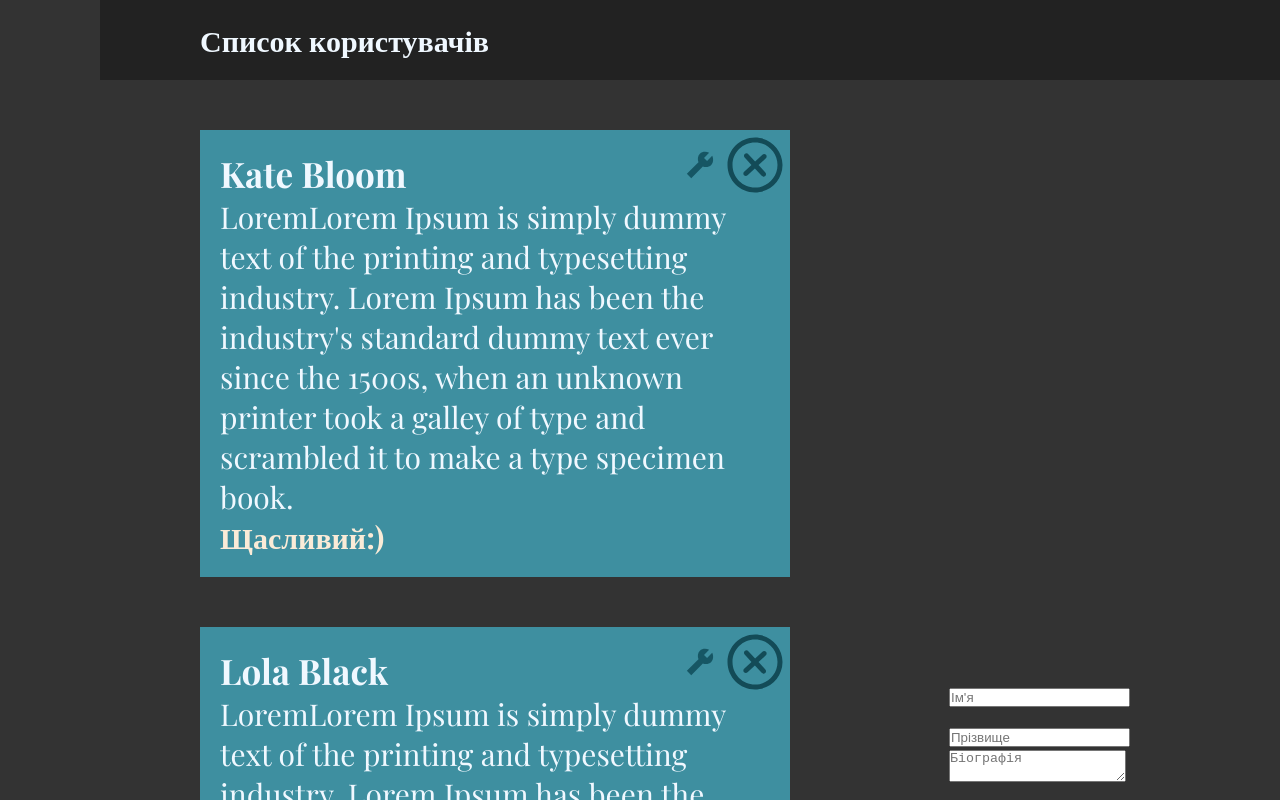
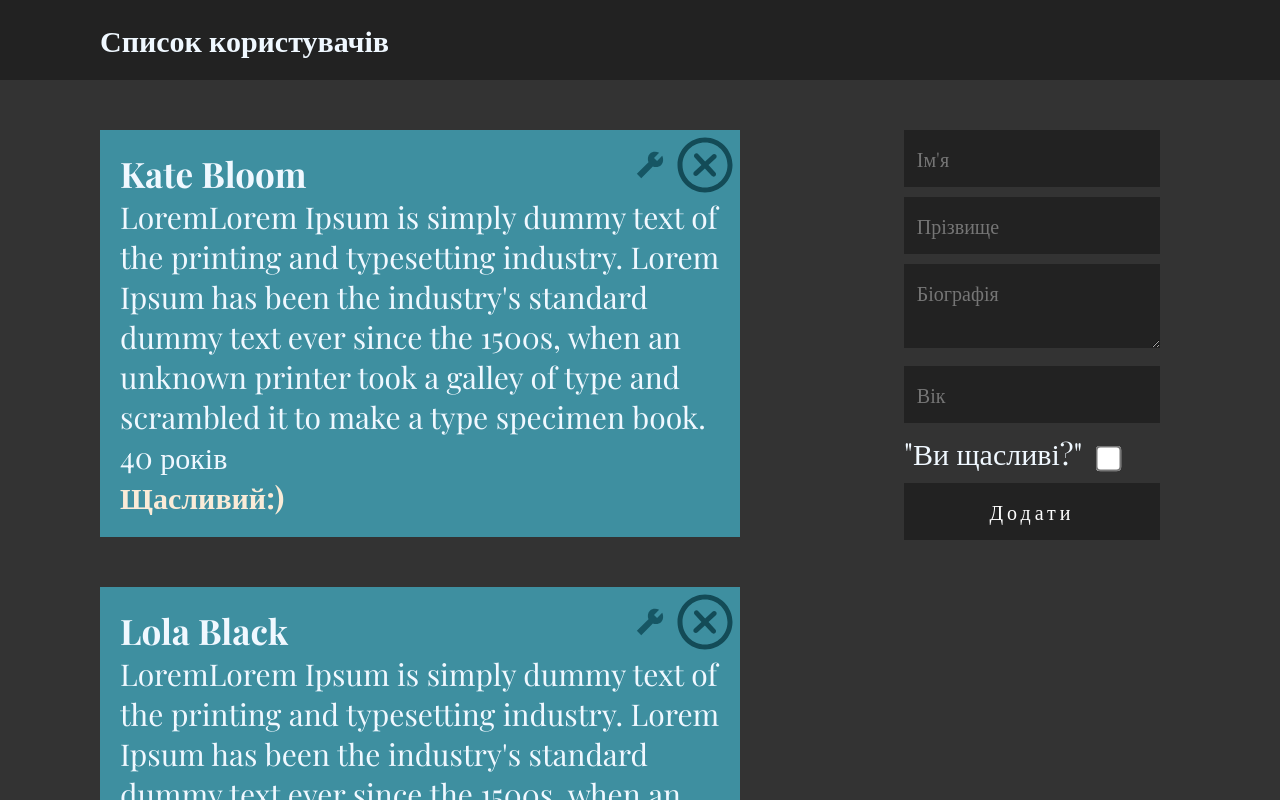
Before and after one commit to LyudmilaDiachenko/react_learning, a React (Create React App) app: page / in a window 1280 px wide. Shown: the top 800 px of the page. Built offline with nearby package versions, Linux system fonts and the light colour scheme; a web font is replaced by a local one.

Commit message:
moved data to another component

```diff
--- a/src/components/AddUser.js
+++ b/src/components/AddUser.js
@@ -1,16 +1,32 @@
 import React from "react"
 
 class AddUser extends React.Component {
+    constructor(props){
+        super(props)
+        this.state = {
+            firstname: "",
+            lastname: "",
+            bio: "",
+            age: 1,
+            isHappy: false
+        }
+    }
     render(){
         return(
             <form>
-                <input placeholder="Ім'я" />
-                <input placeholder="Прізвище" />
-                <textarea placeholder="Біографія" />
-                <input placeholder="Вік" />
+                <input placeholder="Ім'я" onChange={(e) => this.setState({firstname: e.target.value})} />
+                <input placeholder="Прізвище" onChange={(e) => this.setState({lastname: e.target.value})} />
+                <textarea placeholder="Біографія" onChange={(e) => this.setState({bio: e.target.value})} />
+                <input placeholder="Вік" onChange={(e) => this.setState({age: e.target.value})} />
                 <label htmlFor="isHappy">"Ви щасливі?"</label>
-                <input type="checkbox" id="isHappy"/>
-                <button type="button">Додати</button>
+                <input type="checkbox" id="isHappy" className="checkbox_css" onChange={(e) => this.setState({isHappy: e.target.checked})} />
+                <button type="button" onClick={() => this.props.onAdd({
+                    firstname: this.state.firstname,
+                    lastname: this.state.lastname,
+                    bio: this.state.bio,
+                    age: this.state.age,
+                    isHappy: this.state.isHappy
+                })}>Додати</button>
             </form>
         )
     }
--- a/src/components/User.js
+++ b/src/components/User.js
@@ -10,6 +10,7 @@ class  User extends React.Component {
                 <IoBuildSharp className="edit-icon" />
                 <h3>{this.props.user.firstname} {this.props.user.lastname}</h3>
                 <p>{this.props.user.bio}</p>
+                <p>{this.props.user.age} років</p>
                 <b>{this.props.user.isHappy ?  "Щасливий:)" : "Недуже щасливий:("}</b>
             </div>
         )
--- a/src/components/Users.js
+++ b/src/components/Users.js
@@ -2,33 +2,11 @@ import React from "react"
 import User from "./User"
 
 class Users extends React.Component {
-    constructor(props){
-        super(props)
-        this.state ={
-            users: [
-        {
-            id: 1,
-            firstname: "Kate",
-            lastname: "Bloom",
-            bio: "LoremLorem Ipsum is simply dummy text of the printing and typesetting industry. Lorem Ipsum has been the industry's standard dummy text ever since the 1500s, when an unknown printer took a galley of type and scrambled it to make a type specimen book.",
-            age: 40,
-            isHappy: true
-        },
-        {
-            id: 2,
-            firstname: "Lola",
-            lastname: "Black",
-            bio: "LoremLorem Ipsum is simply dummy text of the printing and typesetting industry. Lorem Ipsum has been the industry's standard dummy text ever since the 1500s, when an unknown printer took a galley of type and scrambled it to make a type specimen book.",
-            age: 28,
-            isHappy: false
-        }
-    ]
-        }
-    }
+
     render(){
-        if(this.state.users.length > 0)
+        if(this.props.users.length > 0)
             return (<div>
-                    {this.state.users.map((user) => (<User key={user.id} user={user} />))}
+                    {this.props.users.map((user) => (<User key={user.id} user={user} />))}
                    </div>)
         else
             return (<div className="users">
--- a/src/css/main.css
+++ b/src/css/main.css
@@ -6,7 +6,6 @@
 body{
     background-color: #333;
     color: aliceblue;
-    margin-left: 100px;
     font-family: "Playfair Display", serif;
     font-weight: 300;
     font-size: 30px;
@@ -26,7 +25,7 @@ main{
 
 aside{
     width: 20%;
-    margin-top: 50%;
+    margin-top: 50px;
     margin-left: 5%;
     float: left;
 }
@@ -61,7 +60,7 @@ b{
     opacity: 0.5;
 }
 
-aside form input:not([type="checkbox"])
+aside form input:not([type="checkbox"]),
 aside form textarea,
 aside form button {
     width: 90%;
@@ -73,8 +72,23 @@ aside form button {
     background: #222;
     outline: none;
     font-size: 20px;
+    color: aliceblue;
 }
 
-aside form input [type="checkbox"]{
-    margin: 10px;
+.checkbox_css{
+    transform: scale(2);
+    margin-left: 20px;
 }
+
+aside form button {
+    width: 100%;
+    cursor: pointer;
+    transition: transform 500ms ease;
+    margin-top: 10px;
+    color: white;
+    letter-spacing: 0.2em
+}
+
+aside form button:hover {
+    transform: scale(1.1);
+}
```
